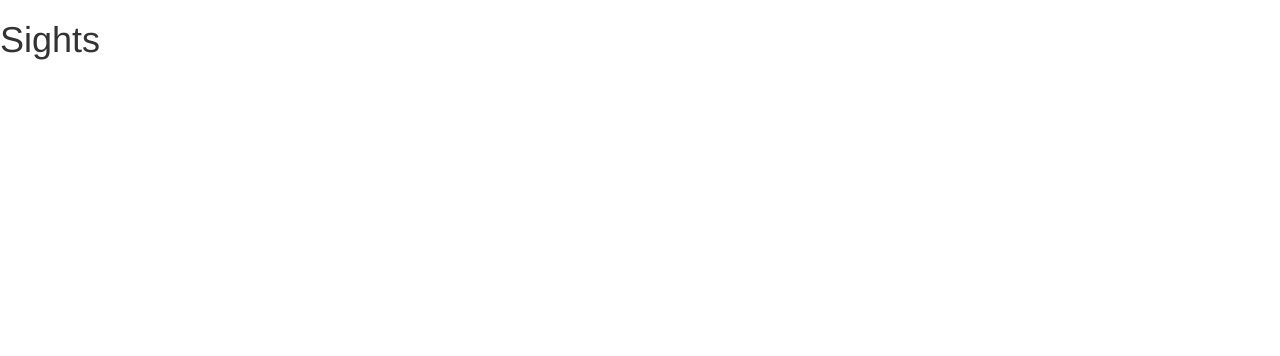
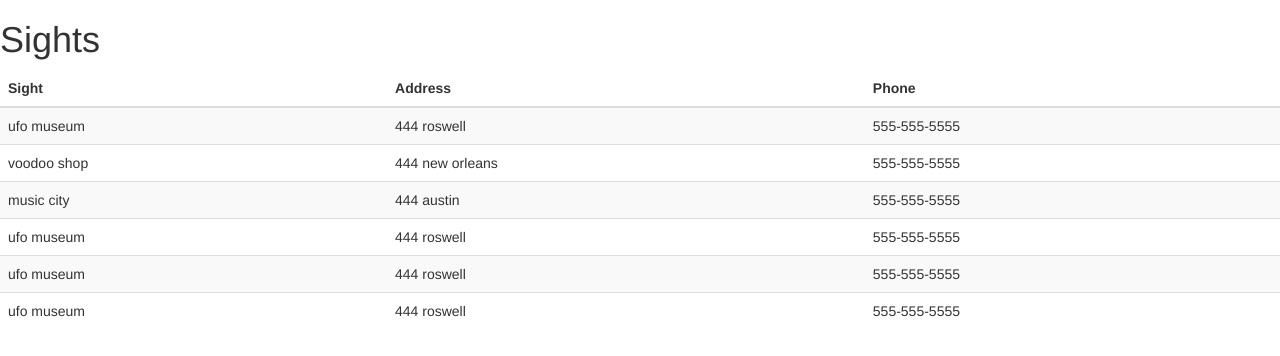
Before and after one commit to sandime/daisy, a plain HTML site: page index.html in a window 1280 px wide. Drawn offline with nearby package versions, Linux system fonts and the light colour scheme.

Commit message:
ng-repeat to display a list of sights

```diff
--- a/index.html
+++ b/index.html
@@ -10,6 +10,29 @@
 <div class="mainContainer" ng-app="SightsApp">
     <h1>Sights</h1>
     <div ng-controller="SightsCtrl">
+        <table class="table table-striped">
+            <thead>
+            <tr>
+                <th>Sight</th>
+                <th>Address</th>
+                <th>Phone</th>
+            </tr>
+            </thead>
+            <tbody>
+            <tr ng-repeat="seeing in sight">
+                <td>
+                    {{seeing.place}}
+                </td>
+                <td>
+                    {{seeing.address}}
+                </td>
+                <td>
+                    {{seeing.phone}}
+                </td>
+            </tr>
+
+            </tbody>
+        </table>
 
     </div>
 </div>
--- a/sights.json
+++ b/sights.json
@@ -1,31 +1,31 @@
 [
   {
-    "sight": "ufo museum",
+    "place": "ufo museum",
     "address": "444 roswell",
     "phone": "555-555-5555"
   },
   {
-    "sight": "voodoo shop",
+    "place": "voodoo shop",
     "address": "444 new orleans",
     "phone": "555-555-5555"
   },
   {
-    "sight": "music city",
+    "place": "music city",
     "address": "444 austin",
     "phone": "555-555-5555"
   },
   {
-    "sight": "ufo museum",
+    "place": "ufo museum",
     "address": "444 roswell",
     "phone": "555-555-5555"
   },
   {
-    "sight": "ufo museum",
+    "place": "ufo museum",
     "address": "444 roswell",
     "phone": "555-555-5555"
   },
   {
-    "sight": "ufo museum",
+    "place": "ufo museum",
     "address": "444 roswell",
     "phone": "555-555-5555"
   }
```
